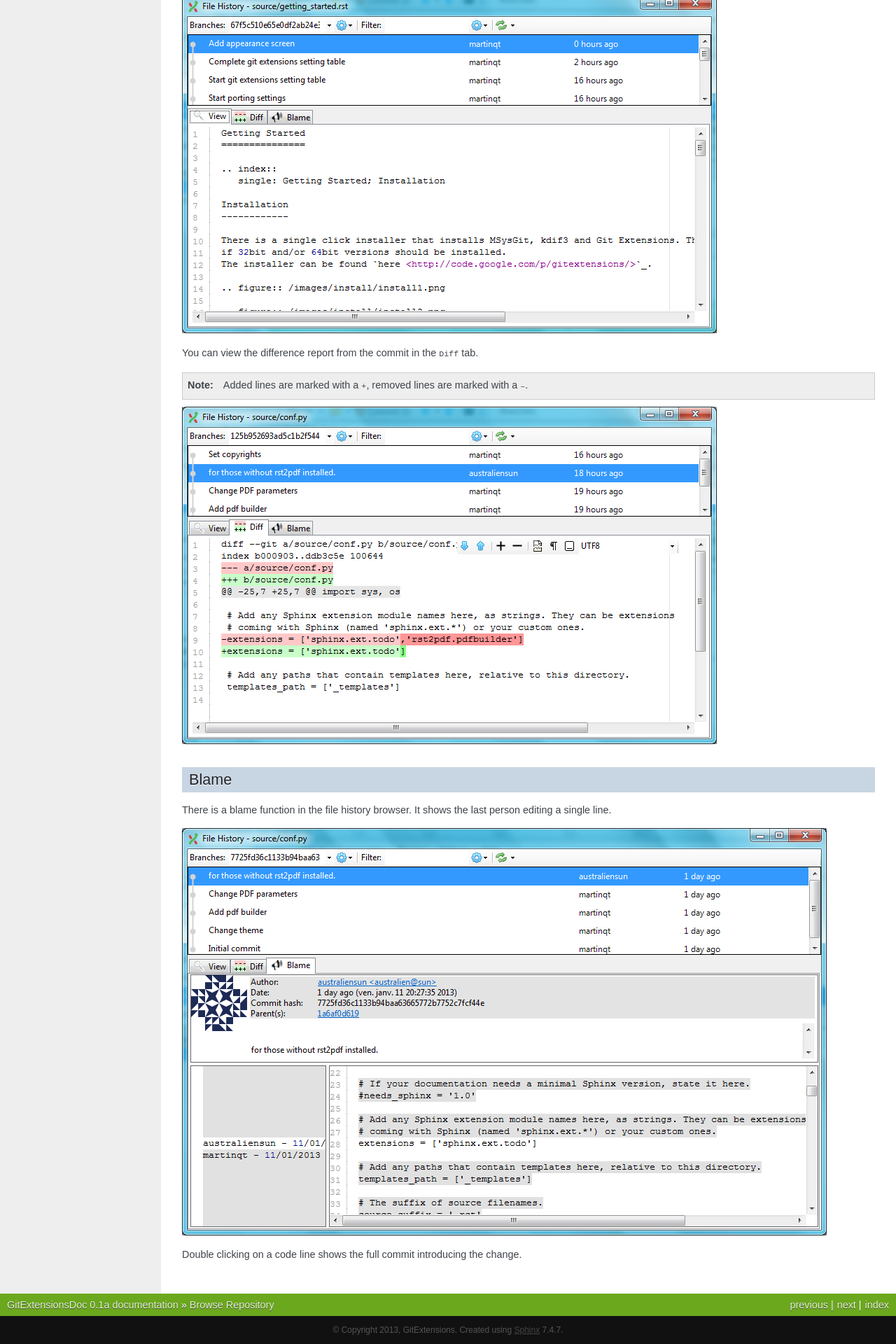
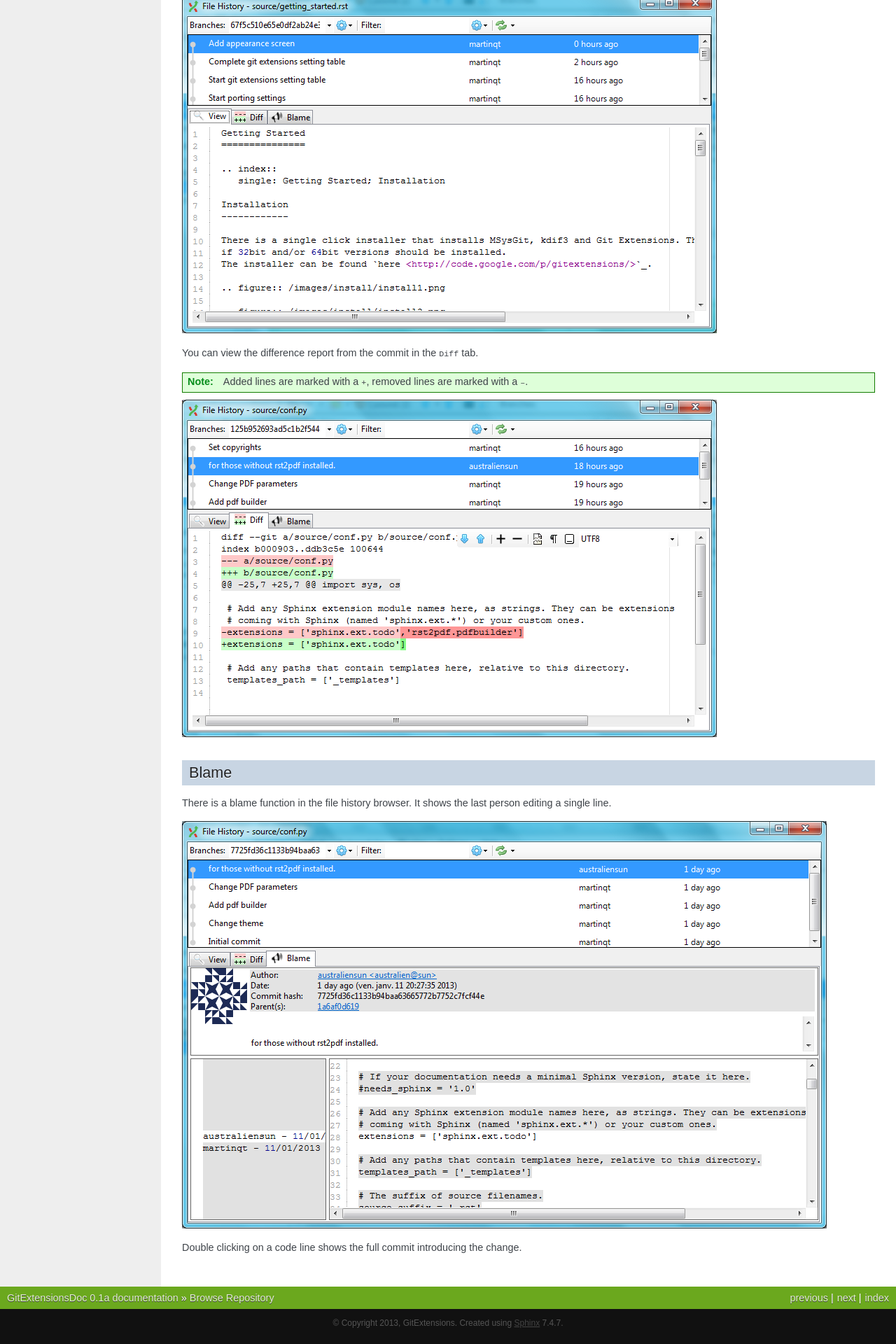
Before and after one commit to martinqt/GitExtensionsDoc, a Sphinx documentation site: the page built from source/browse_repository.rst, in a window 1280 px wide. Shown: the part 3079-4999 px from the top of the page at 70% size. Built offline with Sphinx 7.4.7, drawn with Linux system fonts in a browser that asks for light colours.

Commit message:
Update style

```diff
--- a/source/nature2/static/custom.css
+++ b/source/nature2/static/custom.css
@@ -2,10 +2,18 @@
 div.caution {
     padding-top: 2px;
     padding-bottom: 2px;
-    border-top: 2px solid #DA0404;
-    border-bottom: 2px solid #DA0404;
+    border: 1px solid #DA0404;
     background-color: #F9ADAD;
 }
 div.caution p.admonition-title {
     color: #A40101;
 }
+div.note {
+    padding-top: 2px;
+    padding-bottom: 2px;
+    border: 1px solid #127D00;
+    background-color: #DEFFD9;
+}
+div.note p.admonition-title {
+    color: #058C1A;
+}
--- a/source/nature2/static/nature.css
+++ b/source/nature2/static/nature.css
@@ -188,10 +188,10 @@
     background-color: white;
 }
 
-div.note {
+/*div.note {
     background-color: #eee;
     border: 1px solid #ccc;
-}
+}*/
 
 div.seealso {
     background-color: #ffc;
```
